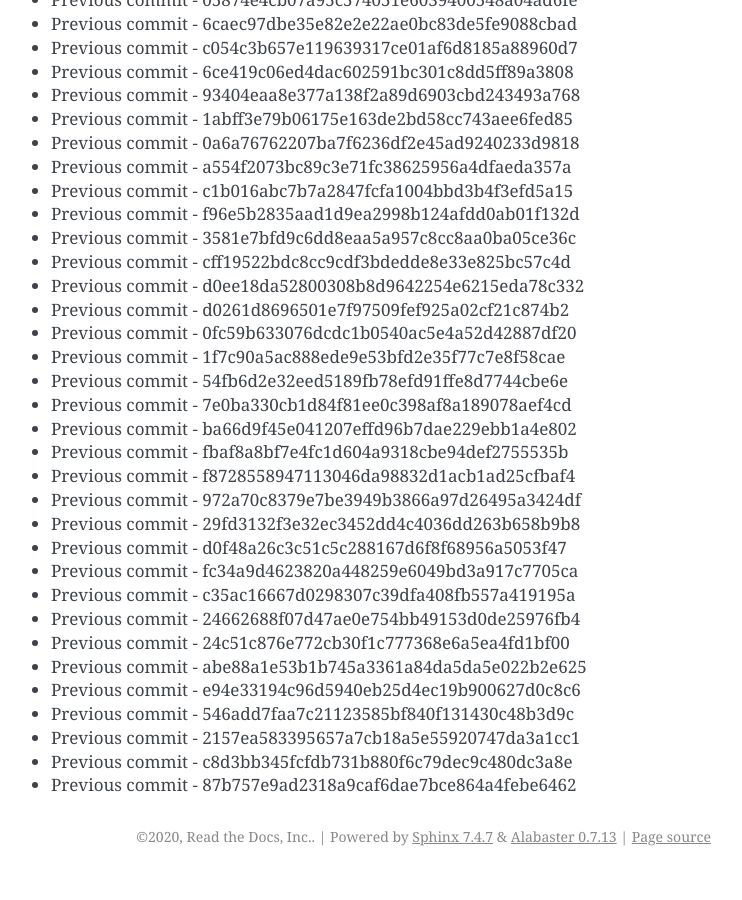
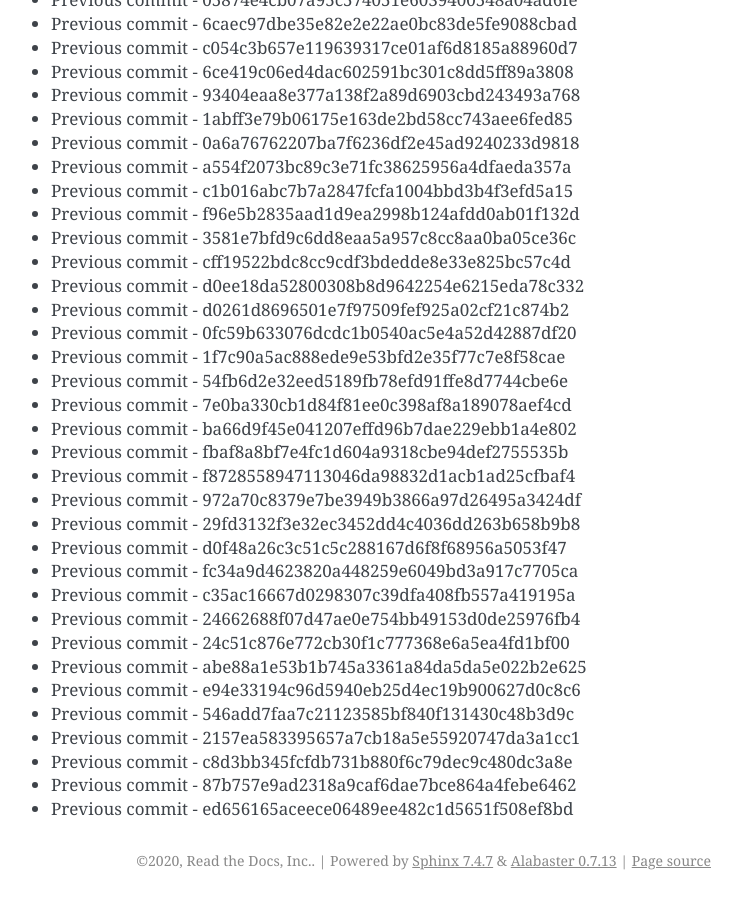
Before and after one commit to readthedocs/rtd-git-stresstest, a Sphinx documentation site: the page built from docs/updates.rst, in a window 1280 px wide and 900 px high, scrolled down 70285 px. Shown: the whole window, without its empty margins (399-1141 px from the left). Built offline with Sphinx 7.4.7, drawn with Linux system fonts in a browser that asks for light colours; before the commit the page ends 71161 px from its top, so only the background shows below that.

Commit message:
Generating commit from previous: ed656165aceece06489ee482c1d5651f508ef8bd

```diff
--- a/docs/updates.rst
+++ b/docs/updates.rst
@@ -2985,3 +2985,4 @@ It can be tested for any performance characteristics.
 * Previous commit - 2157ea583395657a7cb18a5e55920747da3a1cc1
 * Previous commit - c8d3bb345fcfdb731b880f6c79dec9c480dc3a8e
 * Previous commit - 87b757e9ad2318a9caf6dae7bce864a4febe6462
+* Previous commit - ed656165aceece06489ee482c1d5651f508ef8bd
```
